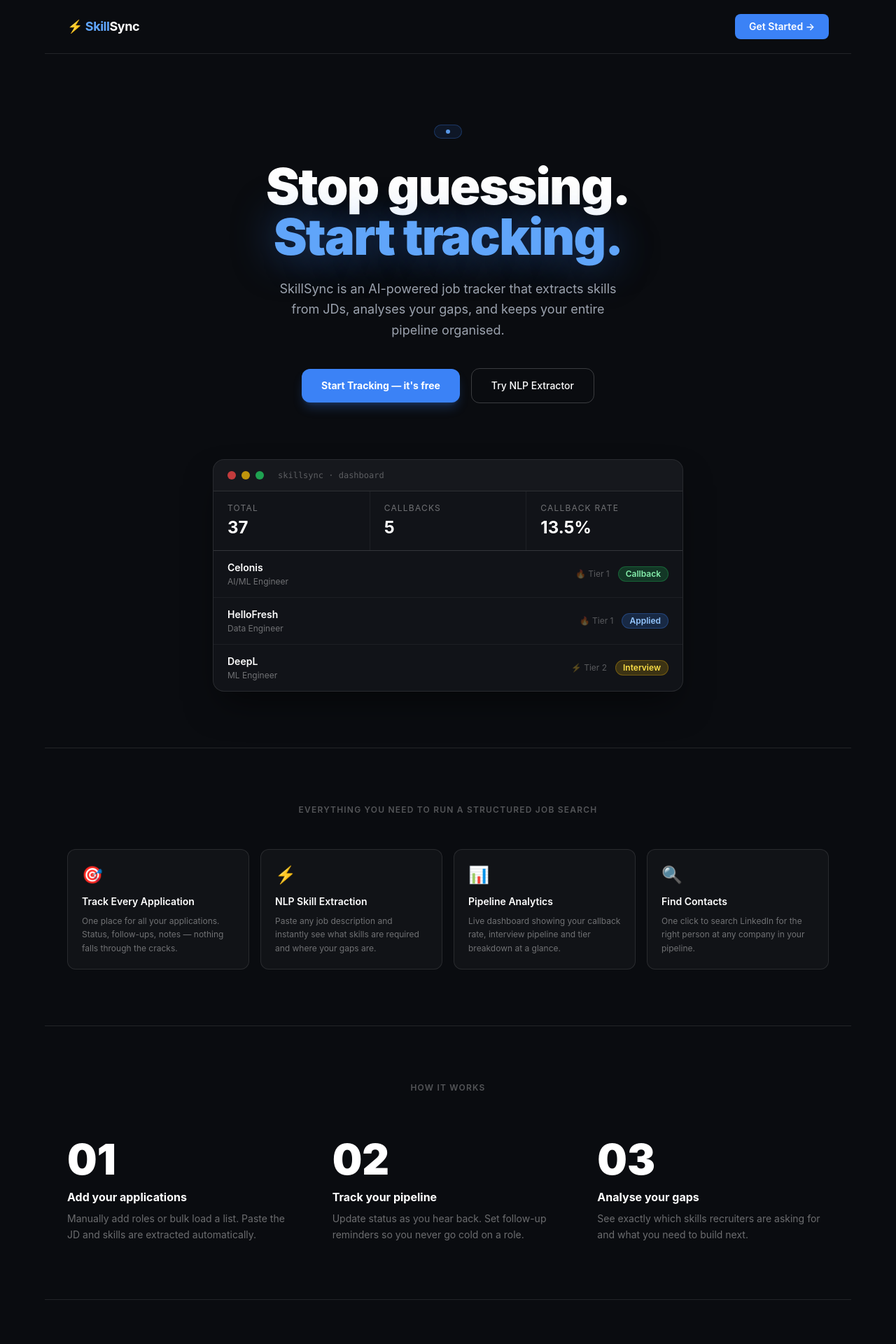
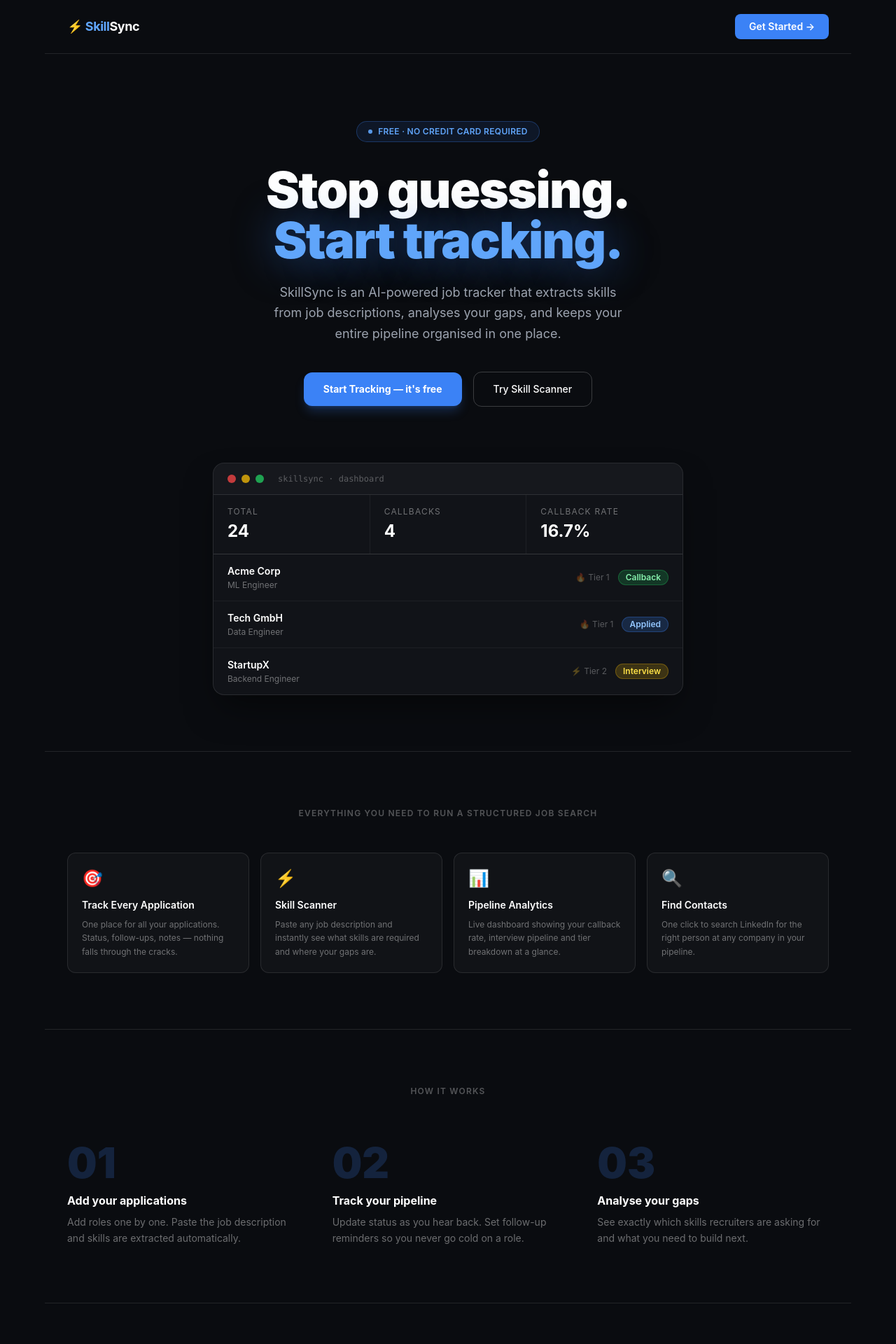
Before and after one commit to Namidok/SkillSync, a React (Vite) app in the folder frontend/: page / in a window 1280 px wide. Shown: the top 1920 px of the page at 70% size. Built offline with nearby package versions, Linux system fonts and the light colour scheme.

Commit message:
feat: toast notifications, landing page improvements, Skill Scanner rename

```diff
--- a/frontend/package.json
+++ b/frontend/package.json
@@ -15,6 +15,7 @@
     "lucide-react": "^1.17.0",
     "react": "^19.2.6",
     "react-dom": "^19.2.6",
+    "react-hot-toast": "^2.6.0",
     "react-router-dom": "^7.17.0",
     "recharts": "^3.8.1"
   },
--- a/frontend/src/App.jsx
+++ b/frontend/src/App.jsx
@@ -1,5 +1,6 @@
 import { BrowserRouter, Routes, Route, Navigate } from "react-router-dom"
 import { useState, useEffect } from "react"
+import { Toaster } from "react-hot-toast"
 import { supabase } from "./lib/supabase"
 import Sidebar from "./components/Sidebar"
 import Auth from "./components/Auth"
@@ -18,11 +19,11 @@ function ProtectedLayout({ user }) {
       <main className="flex-1 md:ml-56 p-8 pt-16 md:pt-8 max-w-6xl">
         <Routes>
           <Route path="/dashboard"    element={<Dashboard user={user} />}          />
-          <Route path="/applications" element={<Applications />}    />
-          <Route path="/add"          element={<AddApplication />}  />
-          <Route path="/extractor"    element={<NLPExtractor />}    />
-          <Route path="/profile"      element={<Profile />}         />
-          <Route path="/*"            element={<Navigate to="/dashboard" />} />
+          <Route path="/applications" element={<Applications />}                   />
+          <Route path="/add"          element={<AddApplication />}                 />
+          <Route path="/extractor"    element={<NLPExtractor />}                   />
+          <Route path="/profile"      element={<Profile />}                        />
+          <Route path="/*"            element={<Navigate to="/dashboard" />}       />
         </Routes>
       </main>
     </div>
@@ -38,11 +39,9 @@ export default function App() {
       setUser(session?.user ?? null)
       setLoading(false)
     })
-
     const { data: { subscription } } = supabase.auth.onAuthStateChange((_event, session) => {
       setUser(session?.user ?? null)
     })
-
     return () => subscription.unsubscribe()
   }, [])
 
@@ -53,6 +52,20 @@ export default function App() {
   )
 
   return (
+    <>
+      <Toaster
+        position="bottom-right"
+        toastOptions={{
+          style: {
+            background: "#1a1d27",
+            color: "#fff",
+            border: "1px solid #2d3748",
+            fontSize: "14px",
+          },
+          success: { iconTheme: { primary: "#68d391", secondary: "#1a1d27" } },
+          error:   { iconTheme: { primary: "#fc8181", secondary: "#1a1d27" } },
+        }}
+      />
       <BrowserRouter>
         <Routes>
           <Route path="/"      element={<Landing />} />
@@ -60,5 +73,6 @@ export default function App() {
           <Route path="/*"     element={<ProtectedLayout user={user} />} />
         </Routes>
       </BrowserRouter>
+    </>
   )
 }
--- a/frontend/src/hooks/useApplications.js
+++ b/frontend/src/hooks/useApplications.js
@@ -1,6 +1,7 @@
 import { useState, useEffect, useCallback } from "react"
 import axios from "axios"
 import { supabase } from "../lib/supabase"
+import toast from "react-hot-toast"
 
 async function getAuthHeader() {
   // Refresh session if needed
@@ -51,11 +52,13 @@ export default function useApplications() {
     const headers = await getAuthHeader()
     await axios.patch(`/api/applications/${id}`, data, { headers })
     fetchAll()
+    toast.success("Application updated")
   }
 
   const deleteApplication = async (id) => {
     const headers = await getAuthHeader()
     await axios.delete(`/api/applications/${id}`, { headers })
+    toast.success("Application deleted")
   }
 
   const deleteAll = async (applicationsList) => {
@@ -64,12 +67,14 @@ export default function useApplications() {
       applicationsList.map(a => axios.delete(`/api/applications/${a.id}`, { headers }))
     )
     fetchAll()
+    toast.success("All applications deleted")
   }
 
   const addApplication = async (data) => {
     const headers = await getAuthHeader()
     const res = await axios.post("/api/applications", data, { headers })
     fetchAll()
+    toast.success(`Added ${data.company}`)
     return res.data
   }
 
--- a/frontend/src/pages/Landing.jsx
+++ b/frontend/src/pages/Landing.jsx
@@ -8,7 +8,7 @@ const FEATURES = [
   },
   {
     icon: "⚡",
-    title: "NLP Skill Extraction",
+    title: "Skill Scanner",
     desc: "Paste any job description and instantly see what skills are required and where your gaps are.",
   },
   {
@@ -27,7 +27,7 @@ const STEPS = [
   {
     number: "01",
     title: "Add your applications",
-    desc: "Manually add roles or bulk load a list. Paste the JD and skills are extracted automatically.",
+    desc: "Add roles one by one. Paste the job description and skills are extracted automatically.",
   },
   {
     number: "02",
@@ -41,12 +41,10 @@ const STEPS = [
   },
 ]
 
-const STACK = ["Python", "FastAPI", "React", "Tailwind CSS", "Recharts", "NLP"]
-
 const MOCK_APPS = [
-  { co: "Celonis",    role: "AI/ML Engineer",  tier: "🔥 Tier 1", status: "Callback",  color: "bg-green-500/20 text-green-300 border border-green-500/30" },
-  { co: "HelloFresh", role: "Data Engineer",   tier: "🔥 Tier 1", status: "Applied",   color: "bg-blue-500/20 text-blue-300 border border-blue-500/30" },
-  { co: "DeepL",      role: "ML Engineer",     tier: "⚡ Tier 2", status: "Interview", color: "bg-yellow-500/20 text-yellow-300 border border-yellow-500/30" },
+  { co: "Acme Corp",    role: "ML Engineer",      tier: "🔥 Tier 1", status: "Callback",  color: "bg-green-500/20 text-green-300 border border-green-500/30" },
+  { co: "Tech GmbH",   role: "Data Engineer",     tier: "🔥 Tier 1", status: "Applied",   color: "bg-blue-500/20 text-blue-300 border border-blue-500/30" },
+  { co: "StartupX",    role: "Backend Engineer",  tier: "⚡ Tier 2", status: "Interview", color: "bg-yellow-500/20 text-yellow-300 border border-yellow-500/30" },
 ]
 
 export default function Landing() {
@@ -73,26 +71,23 @@ export default function Landing() {
 
         <div className="inline-flex items-center gap-2 bg-blue-500/10 border border-blue-500/30 text-blue-400 text-xs font-semibold px-4 py-1.5 rounded-full mb-8 tracking-wide uppercase">
           <span className="w-1.5 h-1.5 rounded-full bg-blue-400 animate-pulse" />
-
+          Free · No credit card required
         </div>
 
         <h1 className="text-6xl md:text-7xl font-black leading-[1.05] mb-6 tracking-tight">
           Stop guessing.
           <br />
-          <span
-            className="text-blue-400"
-            style={{ textShadow: "0 0 60px rgba(59,130,246,0.5)" }}
-          >
+          <span className="text-blue-400" style={{ textShadow: "0 0 60px rgba(59,130,246,0.5)" }}>
             Start tracking.
           </span>
         </h1>
 
         <p className="text-gray-400 text-lg max-w-lg mx-auto mb-10 leading-relaxed">
-          SkillSync is an AI-powered job tracker that extracts skills from JDs,
-          analyses your gaps, and keeps your entire pipeline organised.
+          SkillSync is an AI-powered job tracker that extracts skills from job descriptions,
+          analyses your gaps, and keeps your entire pipeline organised in one place.
         </p>
 
-        <div className="flex items-center justify-center gap-4 mb-20">
+        <div className="flex items-center justify-center gap-4 mb-20 flex-wrap">
           <button
             onClick={() => navigate("/login")}
             className="bg-blue-500 hover:bg-blue-600 text-white font-bold px-7 py-3.5 rounded-xl transition-all hover:scale-105 text-sm shadow-lg shadow-blue-500/25"
@@ -100,17 +95,15 @@ export default function Landing() {
             Start Tracking — it's free
           </button>
           <button
-            onClick={() => navigate("/extractor")}
+            onClick={() => navigate("/login")}
             className="border border-white/20 hover:border-white/40 text-white font-medium px-7 py-3.5 rounded-xl transition-colors text-sm"
           >
-            Try NLP Extractor
+            Try Skill Scanner
           </button>
         </div>
 
         {/* Mock dashboard */}
         <div className="bg-[#111318] border border-white/10 rounded-2xl overflow-hidden shadow-2xl shadow-black/50 max-w-2xl mx-auto text-left">
-
-          {/* Window bar */}
           <div className="flex items-center gap-2 px-5 py-3.5 border-b border-white/10 bg-white/[0.02]">
             <div className="w-3 h-3 rounded-full bg-red-500/80" />
             <div className="w-3 h-3 rounded-full bg-yellow-500/80" />
@@ -118,9 +111,8 @@ export default function Landing() {
             <span className="text-white/30 text-xs ml-3 font-mono">skillsync · dashboard</span>
           </div>
 
-          {/* KPI row */}
           <div className="grid grid-cols-3 gap-px bg-white/5 border-b border-white/10">
-            {[["TOTAL", "37"], ["CALLBACKS", "5"], ["CALLBACK RATE", "13.5%"]].map(([label, val]) => (
+            {[["TOTAL", "24"], ["CALLBACKS", "4"], ["CALLBACK RATE", "16.7%"]].map(([label, val]) => (
               <div key={label} className="bg-[#111318] px-5 py-4">
                 <p className="text-white/40 text-xs tracking-widest mb-1">{label}</p>
                 <p className="text-white text-2xl font-bold">{val}</p>
@@ -128,7 +120,6 @@ export default function Landing() {
             ))}
           </div>
 
-          {/* App rows */}
           <div className="divide-y divide-white/5">
             {MOCK_APPS.map(({ co, role, tier, status, color }) => (
               <div key={co} className="flex items-center justify-between px-5 py-3.5 hover:bg-white/[0.02] transition-colors">
@@ -175,7 +166,7 @@ export default function Landing() {
         <div className="grid grid-cols-1 md:grid-cols-3 gap-12">
           {STEPS.map(({ number, title, desc }) => (
             <div key={number}>
-              <span className="text-6xl font-black text-white-500/20 mb-3 block">{number}</span>
+              <span className="text-6xl font-black text-blue-500/20 mb-3 block">{number}</span>
               <h3 className="text-white font-bold mb-2">{title}</h3>
               <p className="text-white/40 text-sm leading-relaxed">{desc}</p>
             </div>
@@ -183,14 +174,13 @@ export default function Landing() {
         </div>
       </section>
 
-
       {/* CTA */}
       <section className="max-w-6xl mx-auto px-8 py-24 border-t border-white/10 text-center">
         <h2 className="text-4xl font-black text-white mb-4 tracking-tight">
           Ready to take control?
         </h2>
         <p className="text-white/40 text-sm mb-8 max-w-sm mx-auto">
-          Free forever. No account needed. Your data stays in your browser.
+          Sign in with Google and start tracking in under 60 seconds.
         </p>
         <button
           onClick={() => navigate("/login")}
@@ -205,6 +195,7 @@ export default function Landing() {
         <span className="text-white/60 font-bold text-sm">
           ⚡ <span className="text-blue-400">Skill</span>Sync
         </span>
+        <span className="text-white/20 text-xs">Built with React · FastAPI · AWS</span>
       </footer>
 
     </div>
```
Also changed, not shown: 1 other file (tests, documents, lock files or other folders). Lines whose indentation alone changed are shown as unchanged.
